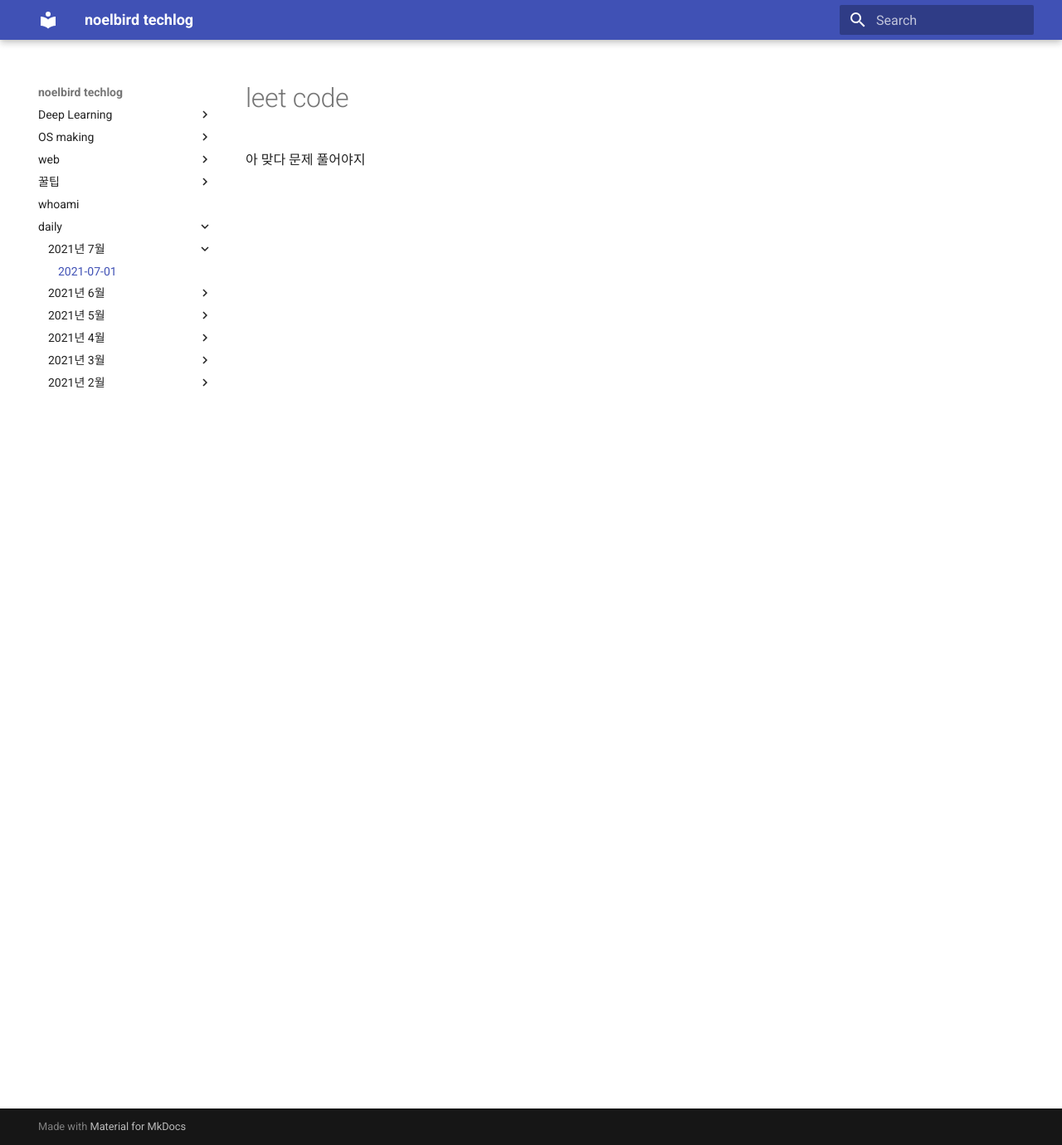
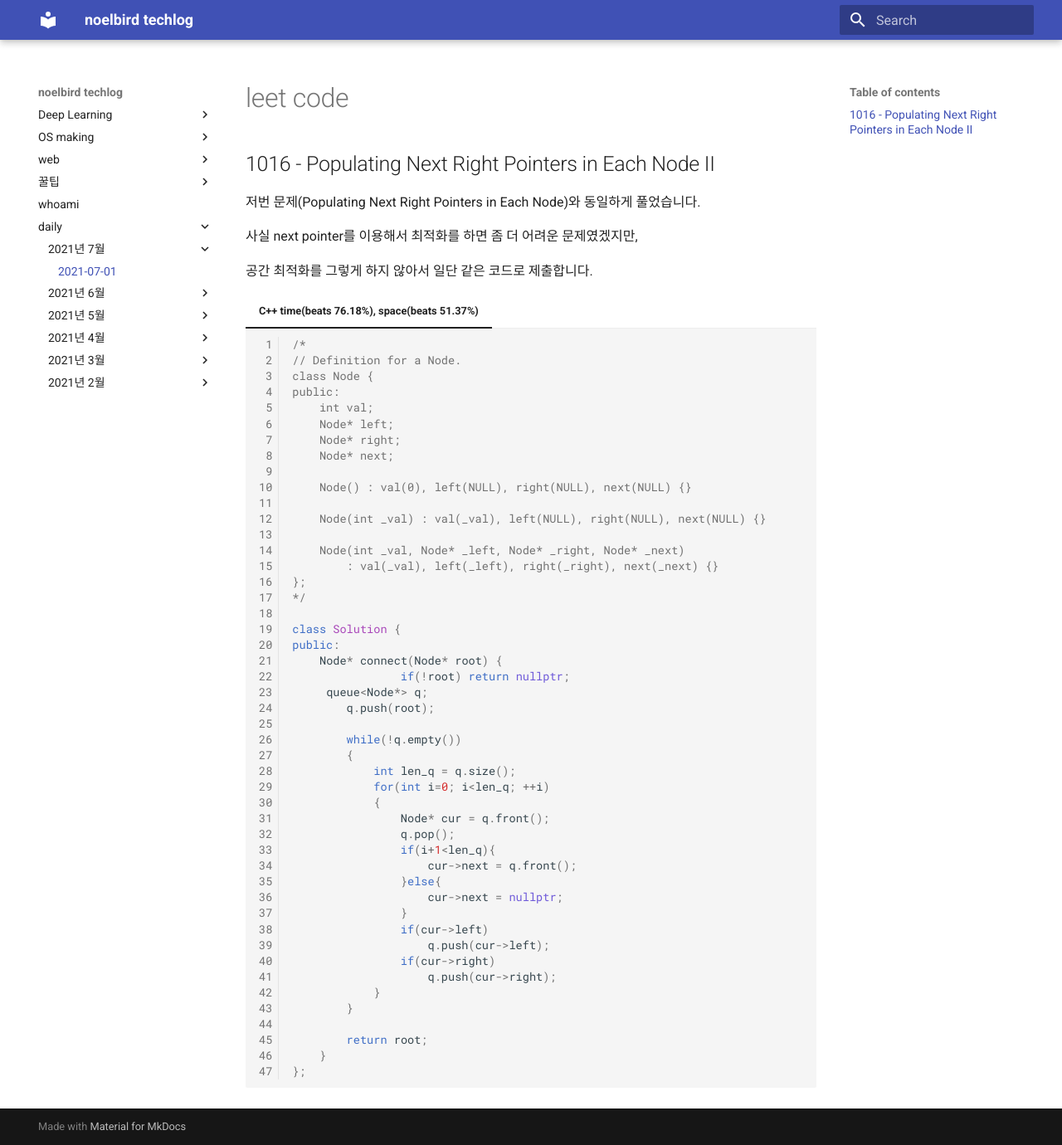
Before and after one commit to NoelBird/noelbird.github.io, an MkDocs documentation site: the page built from docs/daily/2021-07-01.md, in a window 1280 px wide and 1380 px high. Shown: the whole window at 83% size. Built offline with MkDocs 1.6.1 and Material for MkDocs 9.7.7, drawn with Linux system fonts in a browser that asks for light colours; nearby versions of some CDN libraries.

Commit message:
update 2021-07-01 leet code

````diff
--- a/docs/daily/2021-07-01.md
+++ b/docs/daily/2021-07-01.md
@@ -2,4 +2,64 @@
 
 
 
-아 맞다 문제 풀어야지
+## 1016 - Populating Next Right Pointers in Each Node II
+
+저번 문제(Populating Next Right Pointers in Each Node)와 동일하게 풀었습니다.
+
+사실 next pointer를 이용해서 최적화를 하면 좀 더 어려운 문제였겠지만,
+
+공간 최적화를 그렇게 하지 않아서 일단 같은 코드로 제출합니다.
+
+
+
+=== "C++ time(beats 76.18%), space(beats 51.37%)"
+
+    ```c++
+    /*
+    // Definition for a Node.
+    class Node {
+    public:
+        int val;
+        Node* left;
+        Node* right;
+        Node* next;
+
+        Node() : val(0), left(NULL), right(NULL), next(NULL) {}
+
+        Node(int _val) : val(_val), left(NULL), right(NULL), next(NULL) {}
+
+        Node(int _val, Node* _left, Node* _right, Node* _next)
+            : val(_val), left(_left), right(_right), next(_next) {}
+    };
+    */
+
+    class Solution {
+    public:
+        Node* connect(Node* root) {
+                    if(!root) return nullptr;
+         queue<Node*> q;
+            q.push(root);
+
+            while(!q.empty())
+            {
+                int len_q = q.size();
+                for(int i=0; i<len_q; ++i)
+                {
+                    Node* cur = q.front();
+                    q.pop();
+                    if(i+1<len_q){
+                        cur->next = q.front();
+                    }else{
+                        cur->next = nullptr;
+                    }
+                    if(cur->left)
+                        q.push(cur->left);
+                    if(cur->right)
+                        q.push(cur->right);
+                }
+            }
+
+            return root;
+        }
+    };
+    ```
````
